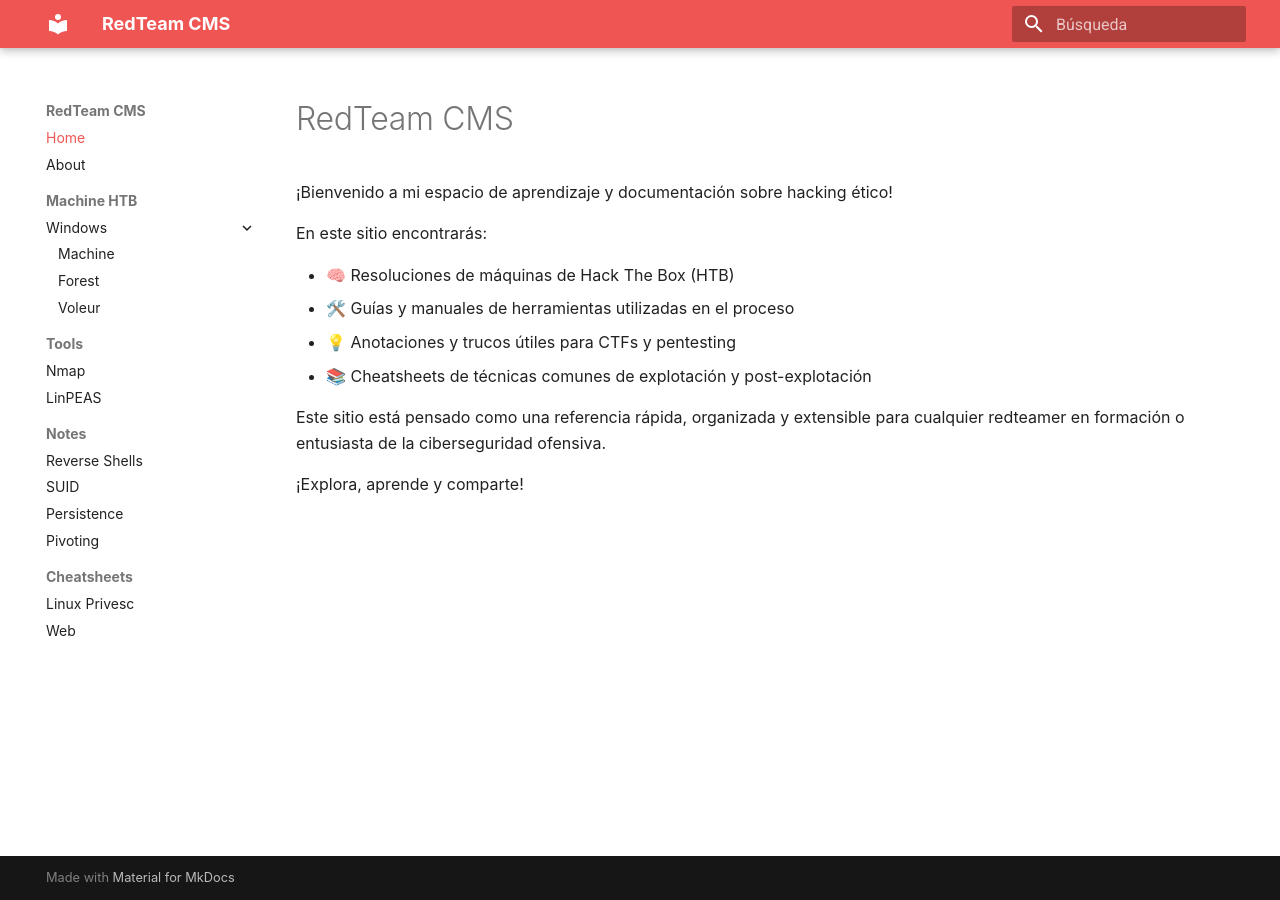
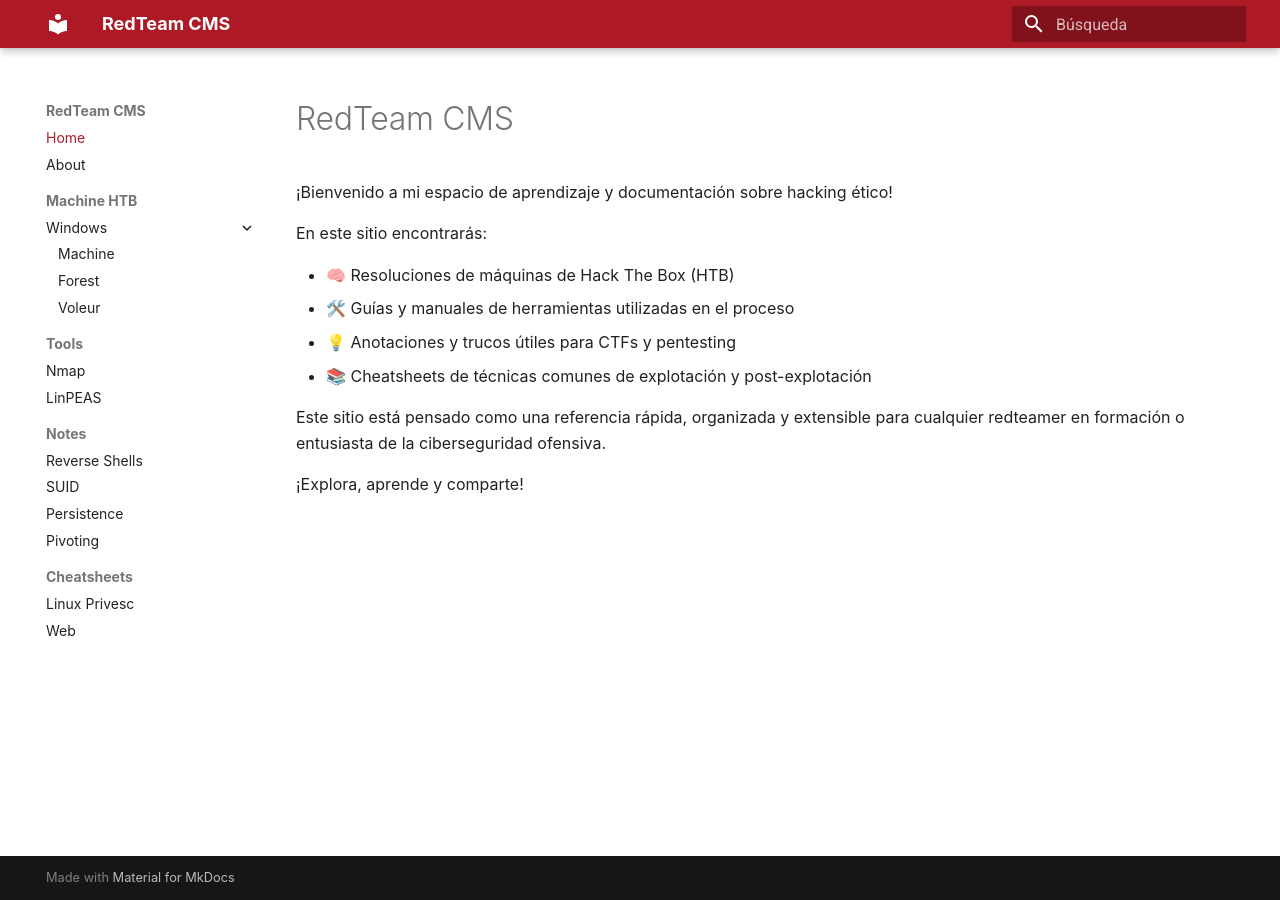
Before and after one commit to wiliansyob/redteam-cms, an MkDocs documentation site: the page built from docs/index.md, in a window 1280 px wide. Built offline with MkDocs 1.6.1 and Material for MkDocs 9.7.7, drawn with Linux system fonts in a browser that asks for light colours.

Commit message:
Menu ajustes3

```diff
--- a/mkdocs.yml
+++ b/mkdocs.yml
@@ -3,9 +3,6 @@ theme:
   name: material
   custom_dir: overrides
   language: es
-  palette:
-    primary: red
-    accent: deep orange
   features:
     - navigation.expand
     - navigation.sections
```
